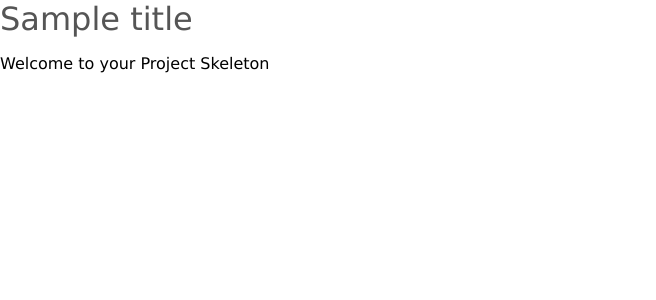
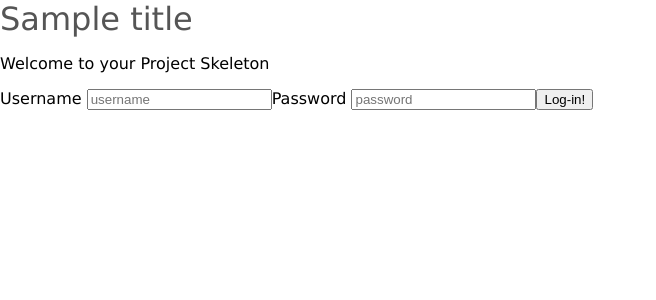
Before and after one commit to yavuzabasiyanik/StuckOverflow, a Node server app: template views/index.pug in a window 1280 px wide. Shown: the top 300 px of the page, without its empty margins (0-656 px from the left). Run offline with Node 20, Linux system fonts and the light colour scheme; the template is opened without the code that fills it: most values are stand-ins (such as "Sample title", 1, 10 or a date in 2020); some libraries are stand-ins or nearby versions.

Commit message:
update auth, login form on index/view

```diff
--- a/app.js
+++ b/app.js
@@ -18,7 +18,7 @@ app.set('view engine', 'pug');
 app.use(logger('dev'));
 app.use(express.json());
 app.use(express.urlencoded({ extended: false }));
-app.use(restoreUser);
+// app.use(restoreUser);
 app.use(cookieParser());
 app.use(express.static(path.join(__dirname, 'public')));
 
--- a/routes/index.js
+++ b/routes/index.js
@@ -1,5 +1,8 @@
 var express = require('express');
 var router = express.Router();
+
+const db = require("../db/models");
+
 
 /* GET home page. */
 router.get('/', function(req, res, next) {
--- a/views/index.pug
+++ b/views/index.pug
@@ -9,3 +9,10 @@ append head
 block content
   h1= title
   p Welcome to your Project Skeleton
+    form(action="/", method="get")
+      //- input(type="hidden" name="_csrf" value=csrfToken)
+      label(for="username") Username
+      input(type="text" name="username" placeholder="username")
+      label(for="password") Password
+      input(type="password" name="password" placeholder="password")
+      button(type="submit") Log-in!
```
